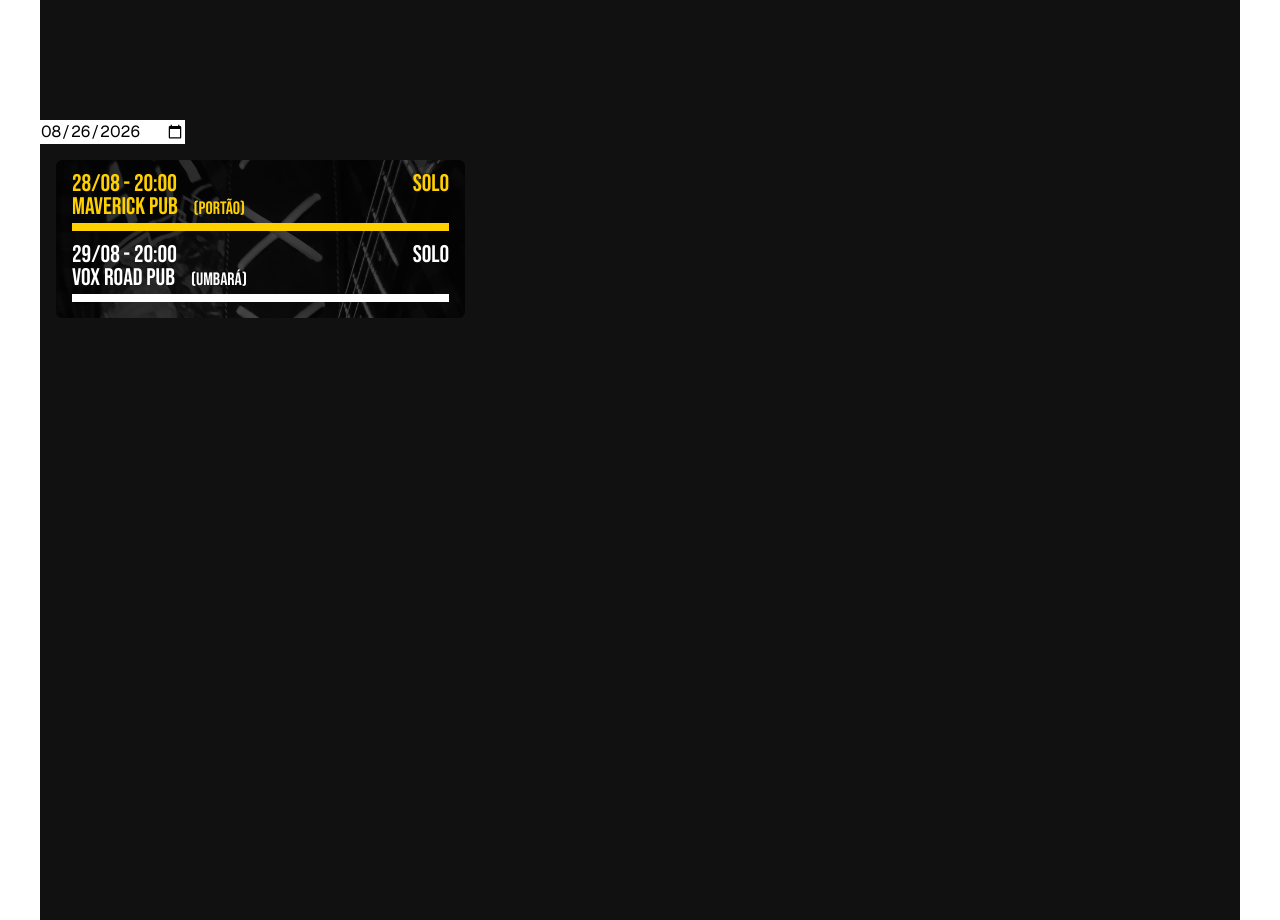
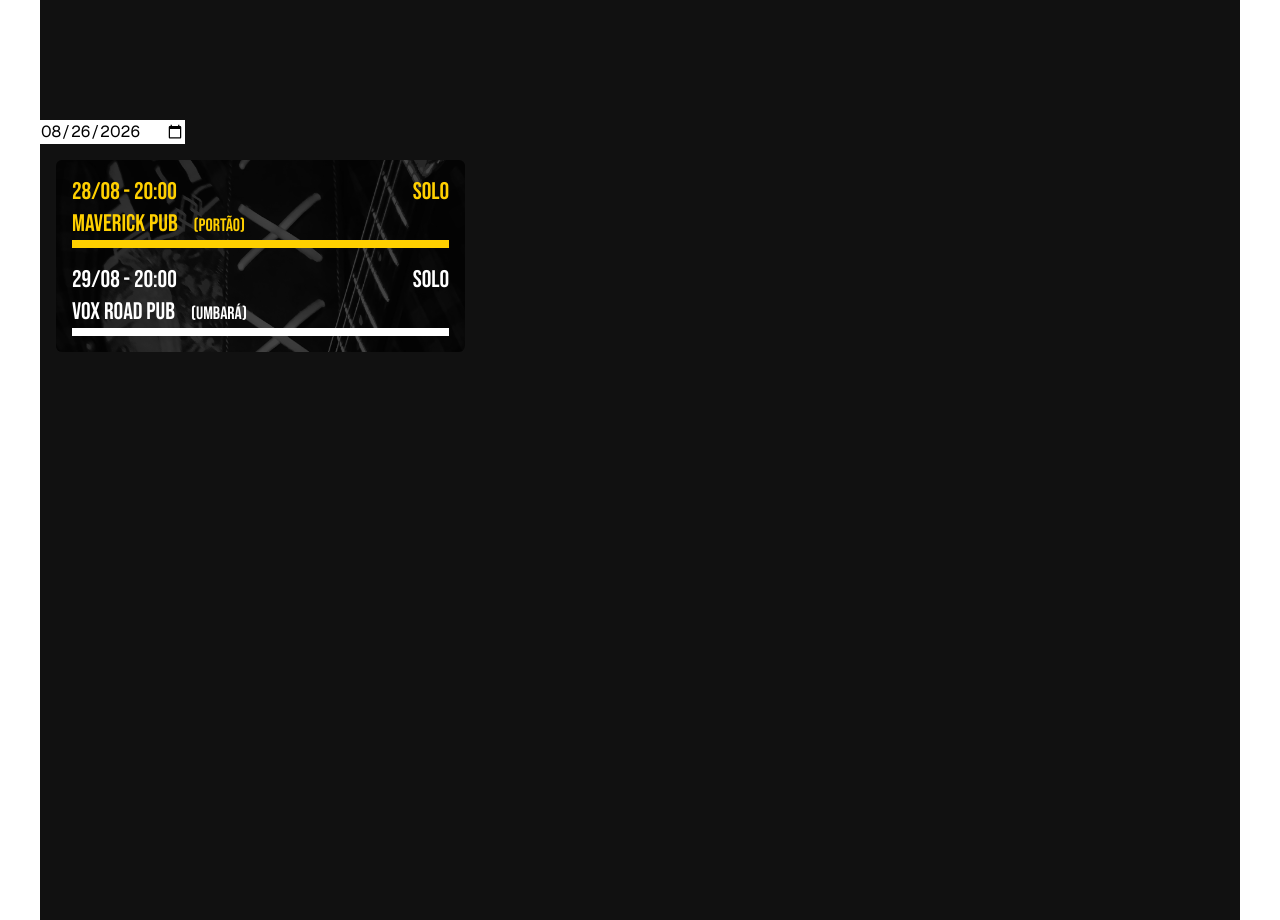
Before and after one commit to joaolavelino/music-landing, a Next.js app: page /schedule in a window 1280 px wide. Built offline with nearby package versions, Linux system fonts and the light colour scheme; a web font is replaced by a local one.

Commit message:
full scale schedule

```diff
--- a/src/components/schedule/GigLine.tsx
+++ b/src/components/schedule/GigLine.tsx
@@ -15,11 +15,11 @@
     return (
         <div className={`flex flex-col items-start ${isEven ? 'text-brand border-brand' : 'text-white border-white'} border-b-8`}>
             <div className="w-full flex justify-between items-center ">
-                <p className="font-display text-2xl text-center leading-4">{format(gig.date, 'dd/MM - HH:mm')}</p>
-                <p className="font-display text-2xl  text-center leading-0">{FORMATS[gig.format]}</p>
+                <p className="font-display text-2xl text-center ">{format(gig.date, 'dd/MM - HH:mm')}</p>
+                <p className="font-display text-2xl  text-center ">{FORMATS[gig.format]}</p>
             </div>
 
-            <p className="font-display text-2xl text-cente leading-tight">
+            <p className="font-display text-2xl text-cente ">
                 {gig.venue}
                 <span className="ml-4 text-lg">
                     (
```
